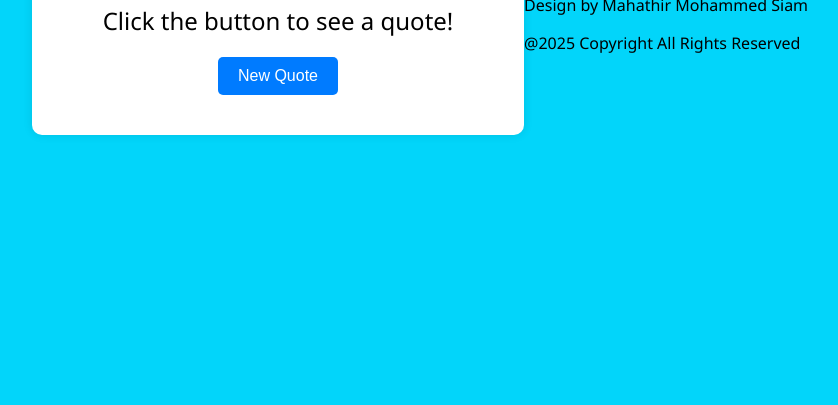
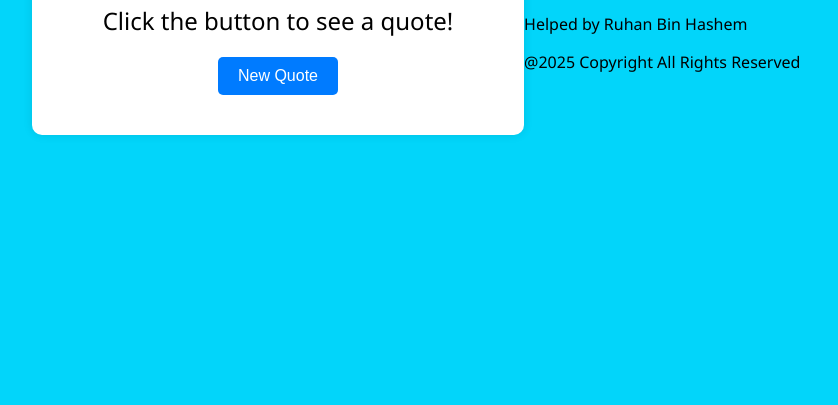
Before and after one commit to Mahathir-Siam/mathir-siam.github.io, a plain HTML site: page opriject/index.html in a window 1280 px wide. Shown: the part 395-800 px from the top of the page, without its empty margins (220-1058 px from the left). Drawn offline with Linux system fonts and the light colour scheme.

Commit message:
Update index.html

```diff
--- a/opriject/index.html
+++ b/opriject/index.html
@@ -17,6 +17,7 @@
     <footer>
         <p>Design by MD Nurul Hasan Ebra</p>
          <p>Design by Mahathir Mohammed Siam</p>
+        <p>Helped by Ruhan Bin Hashem</p>
          <div>
         <p class="last">@2025 Copyright All Rights Reserved</p>
     </div>
```
